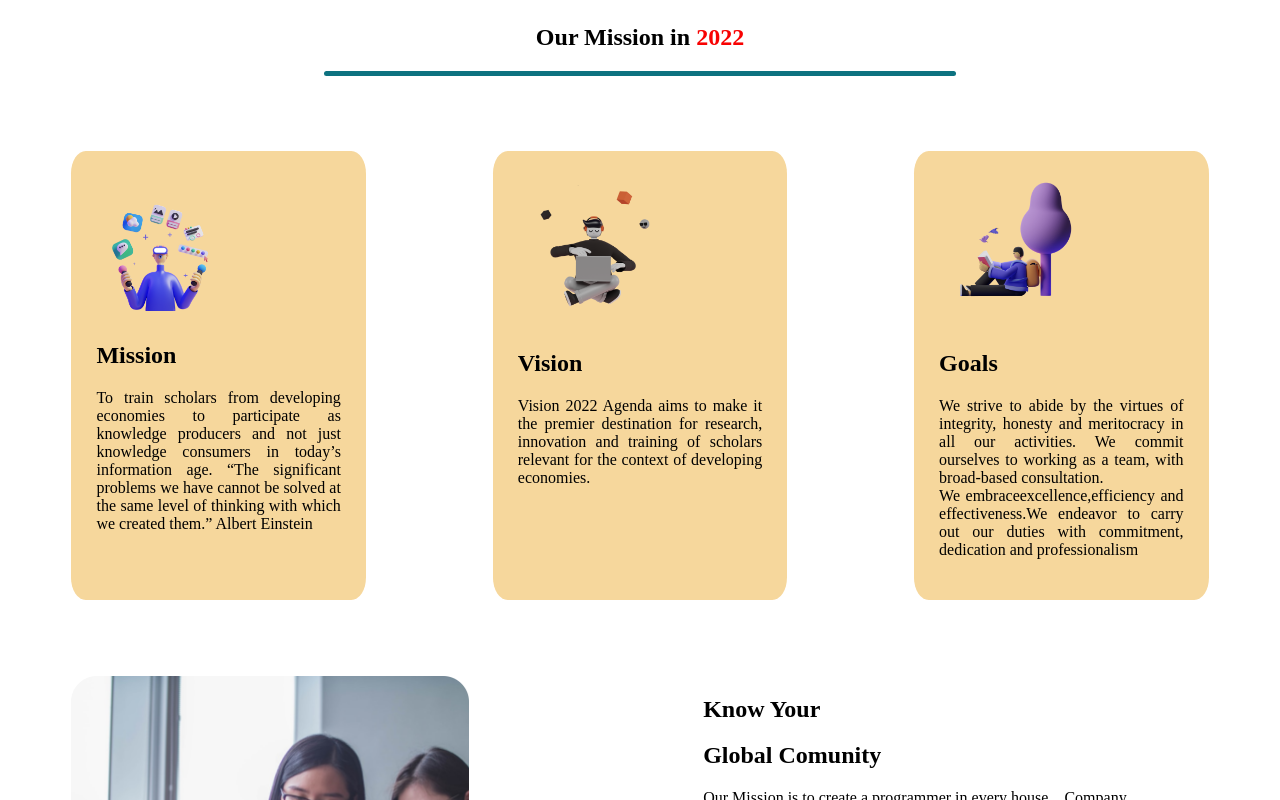
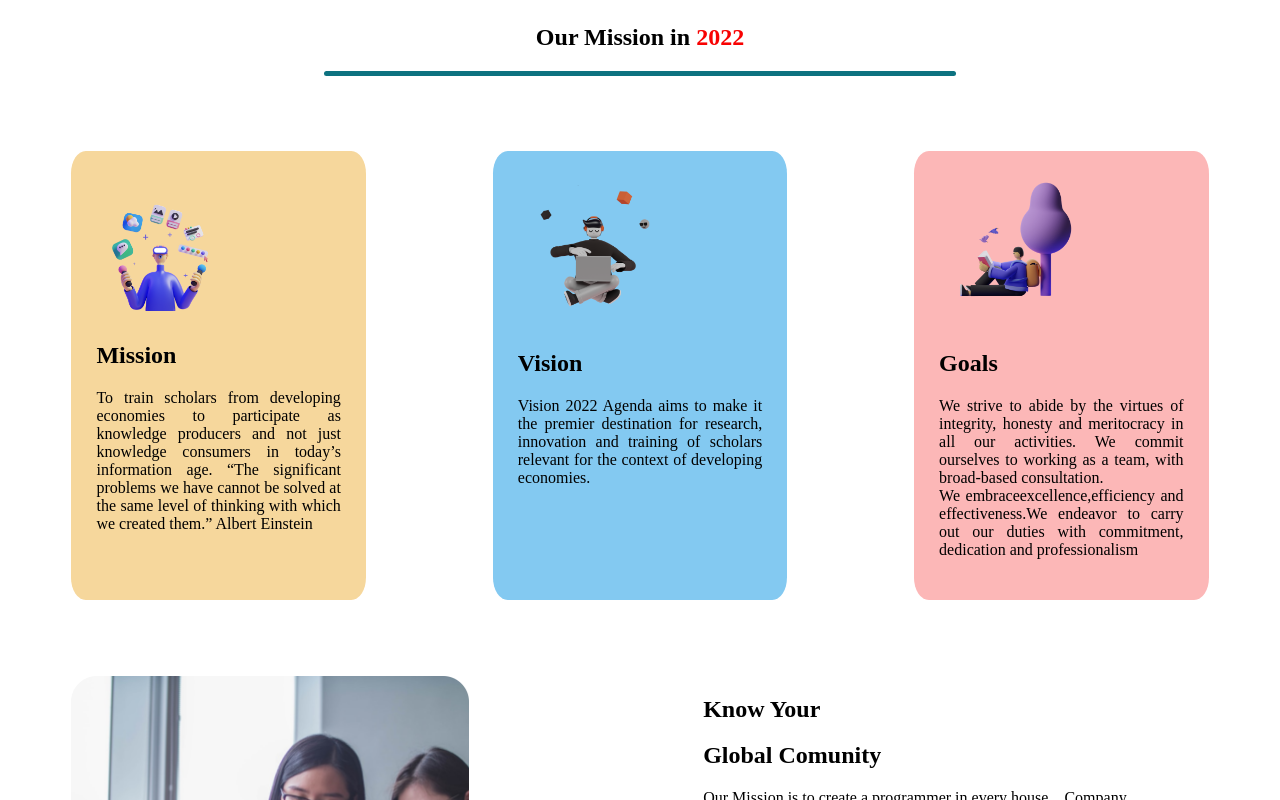
Before and after one commit to Afnan-9990/Mission1-2022, a plain HTML site: page index.html in a window 1280 px wide. Shown: the part 473-1273 px from the top of the page. Drawn offline with Linux system fonts and the light colour scheme.

Commit message:
Mission 2022

```diff
--- a/index.html
+++ b/index.html
@@ -55,14 +55,14 @@
               </div>
               <!-----Card 1 end----->
               <!-----Card 2----->
-              <div class="card-design">
+              <div id="card2-bcolor">
                 <img class="card-img" src="image/illustrator-2.png" alt="">
                 <h2>Vision</h2>
                 <p class="card-text">Vision 2022 Agenda aims to make it the premier destination for research, innovation and training of scholars relevant for the context of developing economies.</p>
             </div>
               <!-----Card 2 end----->
               <!-----Card 3----->
-              <div class="card-design">
+              <div id="card3-bcolor">
                 <img class="card-img" src="image/illustrator-3.png" alt="">
                 <h2>Goals</h2>
                 <p class="card-text">We strive to abide by the virtues of integrity, honesty and meritocracy in all our activities. We commit ourselves to working as a team, with broad-based consultation.<br>
--- a/style.css
+++ b/style.css
@@ -70,6 +70,27 @@ body{
     margin-left: 5%;
     margin-right: 5%;
 }
+
+#card2-bcolor{
+    background-color:rgb(131, 201, 241);
+    border-radius:5%;
+    width: 50%;
+    margin:2%;
+    padding:2%;
+    margin-left: 5%;
+    margin-right: 5%;
+}
+
+#card3-bcolor{
+    background-color:rgba(250, 144, 144, 0.644);
+    border-radius:5%;
+    width: 50%;
+    margin:2%;
+    padding:2%;
+    margin-left: 5%;
+    margin-right: 5%;
+}
+
 .part2-text{
     text-align:center;
     margin-top: 100px;
```
